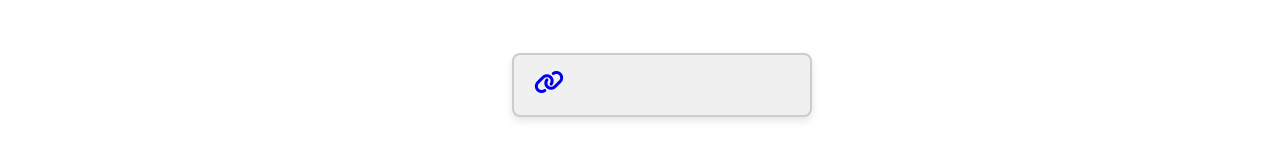
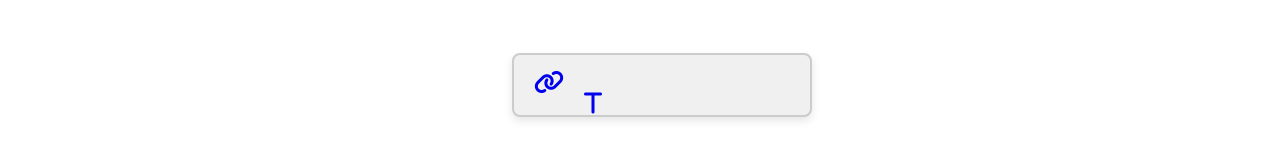
Before and after one commit to shreeya34/profile-fusion-app, a React (Create React App) app: page /dashboard in a window 1280 px wide. Shown: the part 653-797 px from the top of the page. Built offline with nearby package versions, Linux system fonts and the light colour scheme.

Commit message:
working on text icons

```diff
--- a/src/Dashboard.css
+++ b/src/Dashboard.css
@@ -481,16 +481,28 @@ input:checked + .slider + .status {
   padding: 20px;
   background-color: #6e6e6e; /* Background color for the small box */
   border-radius: 8px;
+  width: 2px;
+  height: 2px;
+  margin-top: -10px;
 }
 
-.icon-link {
+.icon-link{
   display: inline-block;
+  align-items: center;      /* Align text and icon vertically */
   font-size: 1.2rem; /* Decrease font size for the link */
   margin-top: -10px;  /* Move the link a little up */
+
 }
 
 /* Icon Styling */
 .icon {
   font-size: 1.5rem;  /* Decrease the icon size */
-  margin-right: 5px;  /* Adjust spacing between icon and link */
+  margin-right: 900px;  /* Adjust spacing between icon and link */
 }
+.text-icon i {
+  font-size: 1.5rem;
+  display: inline-block;
+  align-items: center;  /* Align text and icon vertically */
+  margin-left: 50px;  /* Adjust the size of the text icon */
+  margin-top: -15px;  /* Move the icon a little up */
+}
--- a/src/Dashboard.js
+++ b/src/Dashboard.js
@@ -382,15 +382,15 @@ const Dashboard = () => {
 
         </div>
       )}
-
-      {/* Rectangle Box at the bottom */}
       <div className="rectangle-box">
-      <a href="qf" className="icon-link">
-        <i className="fa-solid fa-link icon"></i>
-      </a>
+        <a href="ab" className="icon-link">
+          <i className="fa-solid fa-link icon"></i>
+        </a>
+        <a href="vv" className="text-icon">
+          <i class="fa-solid fa-t"></i>        </a>
       </div>
-    </div>
-  );
-};
+      </div>
+    );
+  };
 
 export default Dashboard;
```
